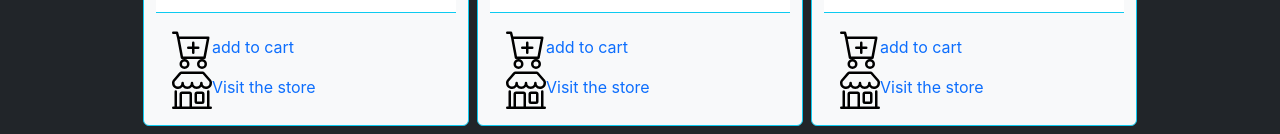
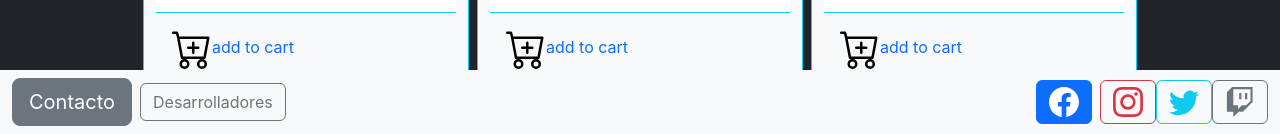
Before and after one commit to socaria/not-waste_PF-HENRY, a React (Create React App) app in the folder client/: page /home in a window 1280 px wide. Shown: the part 666-800 px from the top of the page. Built offline with nearby package versions, Linux system fonts and the light colour scheme.

Commit message:
modifico footer para que se vea a el final de la pagina

```diff
--- /dev/null
+++ b/client/src/component/Footer/footer.module.css
@@ -0,0 +1,5 @@
+#footer {
+        position:fixed;
+        bottom:0px;
+        width:100%;
+     }
--- a/client/src/component/Footer/index.jsx
+++ b/client/src/component/Footer/index.jsx
@@ -1,9 +1,10 @@
 import React from "react";
+import style from './footer.module.css'
 
 function Footer() {
 // "navbar bg-light md-2"
     return (
-        <nav className="navbar navbar-expand-md navbar-dark bg-ligth">
+        <nav className="navbar navbar-expand-md navbar-dark bg-light" id={style.footer}>
             <form className="container-fluid">
                 <div>
                     <button href="#" className="btn btn btn-secondary me-2 btn-lg" type="button">Contacto</button>
```
